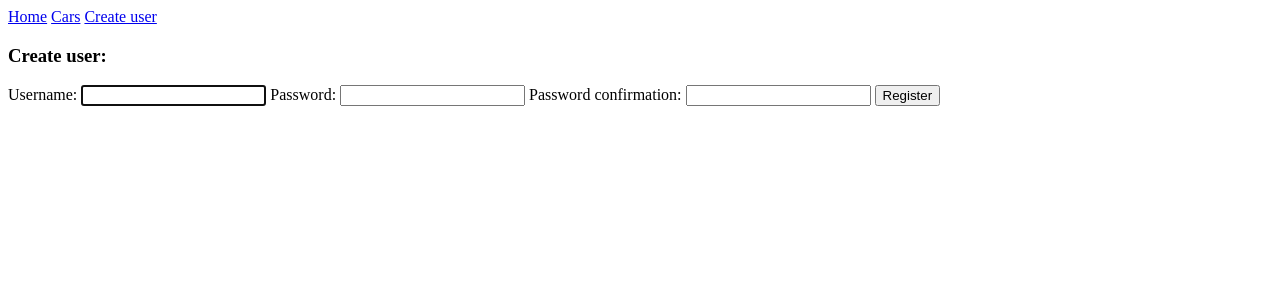
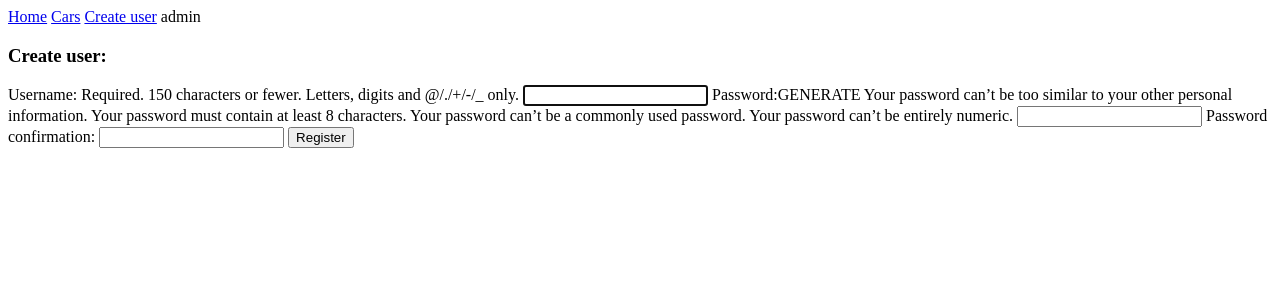
Before and after one commit to dzgtr/cardb, a Django app: page /create_user/ in a window 1280 px wide. Shown: the top 300 px of the page. Run offline with Django 4.2, Linux system fonts and the light colour scheme; a user stored in the database is signed in.

Commit message:
more forms

```diff
--- a/src/cardb/templates/base.html
+++ b/src/cardb/templates/base.html
@@ -6,6 +6,7 @@
 </head>
 <body>
 {% include "menu.html" %}
+{{ request.user }}
 <br>
 {% block content %}
 main site
--- a/src/cars/views.py
+++ b/src/cars/views.py
@@ -7,6 +7,10 @@ def all_cars_view(request):
     return render(request, "all_cars.html", context)
 
 def create_car_view(request):
+    if request.method == "POST":
+        pass
+
+
     fields = []
     for field in Car._meta.get_fields():
         fields.append(field.name)
--- a/src/users/forms.py
+++ b/src/users/forms.py
@@ -1,5 +1,6 @@
 from django.shortcuts import render
 from django.contrib.auth.forms import UserCreationForm
+import secrets
 
 def register(request):
     if request.POST == 'POST':
@@ -13,3 +14,6 @@ def register(request):
         'form': form
     }
     return render(request, 'create_user.html', context)
+
+def generate_password():
+    return secrets.token_urlsafe(20)
--- a/src/users/templates/create_user.html
+++ b/src/users/templates/create_user.html
@@ -5,9 +5,13 @@
 {% if user.is_superuser %}
   	<form action="." method="post">{% csrf_token %}
         <h3>Create user:</h3>
-        <label for="id_username">Username:</label>
+        <label for="id_username">Username:</label> Required. 150 characters or fewer. Letters, digits and @/./+/-/_ only.
         <input type="text" name="username" maxlength="150" autocapitalize="none" autocomplete="username" autofocus required id="id_username">
-        <label for="id_password1">Password:</label>
+        <label for="id_password1">Password:</label>GENERATE
+            Your password can’t be too similar to your other personal information.
+            Your password must contain at least 8 characters.
+            Your password can’t be a commonly used password.
+            Your password can’t be entirely numeric.
         <input type="password" name="password1" autocomplete="new-password" required id="id_password1">
         <label for="id_password2">Password confirmation:</label>
         <input type="password" name="password2" autocomplete="new-password" required id="id_password2">
```
Also changed, not shown: src/cars/forms.py (added, +8 -0 lines), src/cars/models.py (+5 -5 lines).
